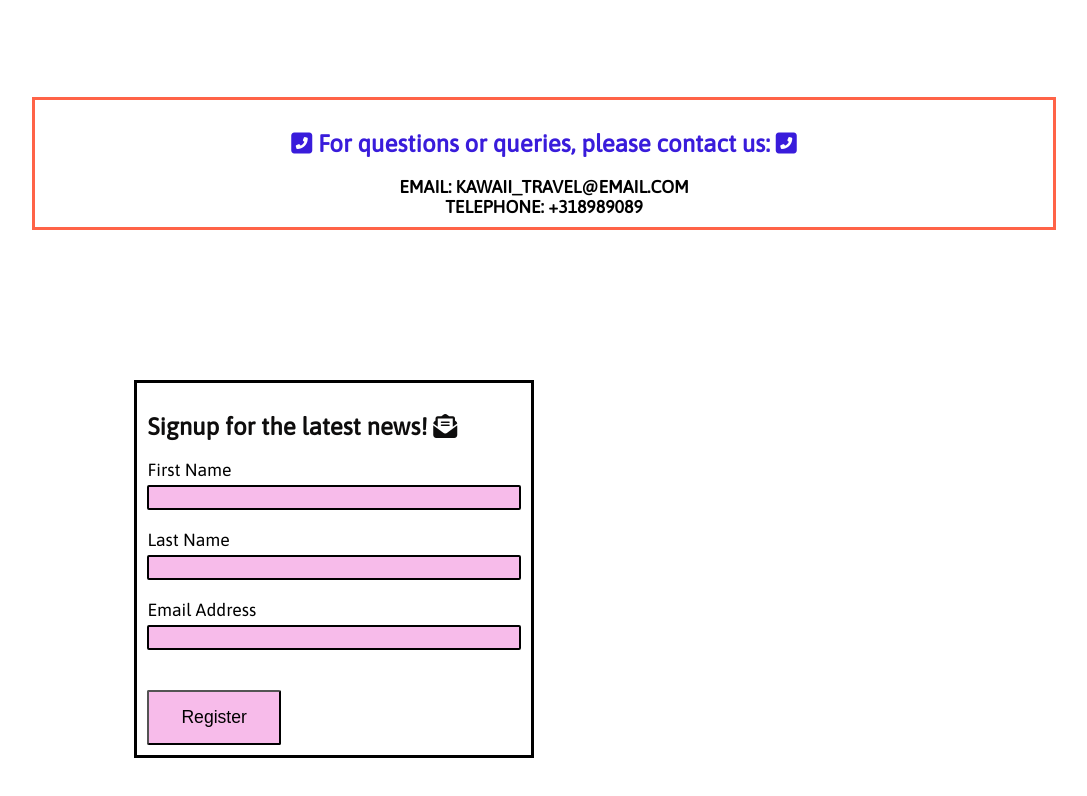
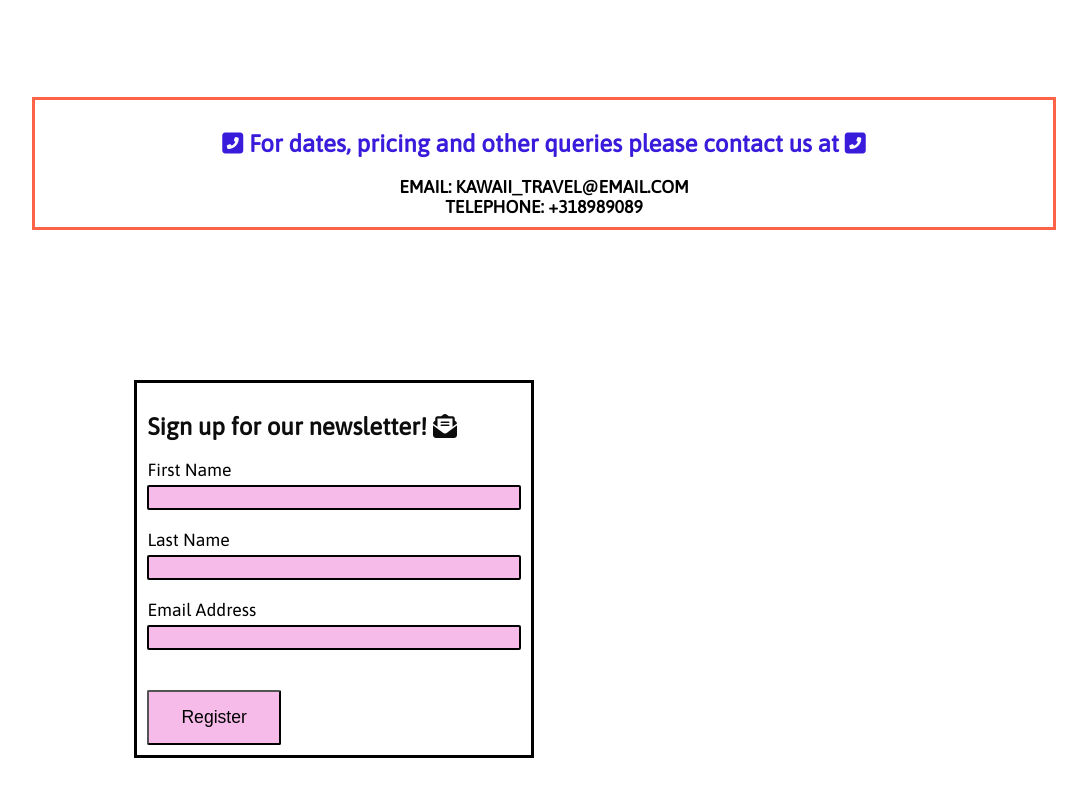
Before and after one commit to EugenRascanu/kawaiitravel, a plain HTML site: page index.html in a window 1280 px wide. Shown: the part 5141-5937 px from the top of the page, without its empty margins (96-1183 px from the left). Drawn offline with Linux system fonts and the light colour scheme.

Commit message:
Completed project

```diff
--- a/assets/css/style.css
+++ b/assets/css/style.css
@@ -146,6 +146,7 @@ section {
 .col {
     padding: 10px;
 }
+
 
 .events .row {
     margin-top:  50px;
--- a/index.html
+++ b/index.html
@@ -84,14 +84,14 @@
 </section>
 
 <section class="contact">
-    <h2 id="contact"><i class="fas fa-phone-square-alt"></i> For questions or queries, please contact us: <i class="fas fa-phone-square-alt"></i></h2>
+    <h2 id="contact"><i class="fas fa-phone-square-alt"></i> For dates, pricing and other queries please contact us at <i class="fas fa-phone-square-alt"></i></h2>
     <p>Email: kawaii_travel@email.com</p>
     <p>Telephone: +318989089</p>
 </section>
 
 <section class="form-section">
     <form method="POST" action="https://formdump.codeinstitute.net/" class="signup-form">
-  <h2>Signup for the latest news! <i class="fas fa-envelope-open-text"></i></h2>
+  <h2>Sign up for our newsletter! <i class="fas fa-envelope-open-text"></i></h2>
       <label for="fname">First Name</label>
       <input id="fname" name="first_name" class="text-input" type="text" required>
 
```
Also changed, not shown: assets/images/signup.png (added), 1 other file.
